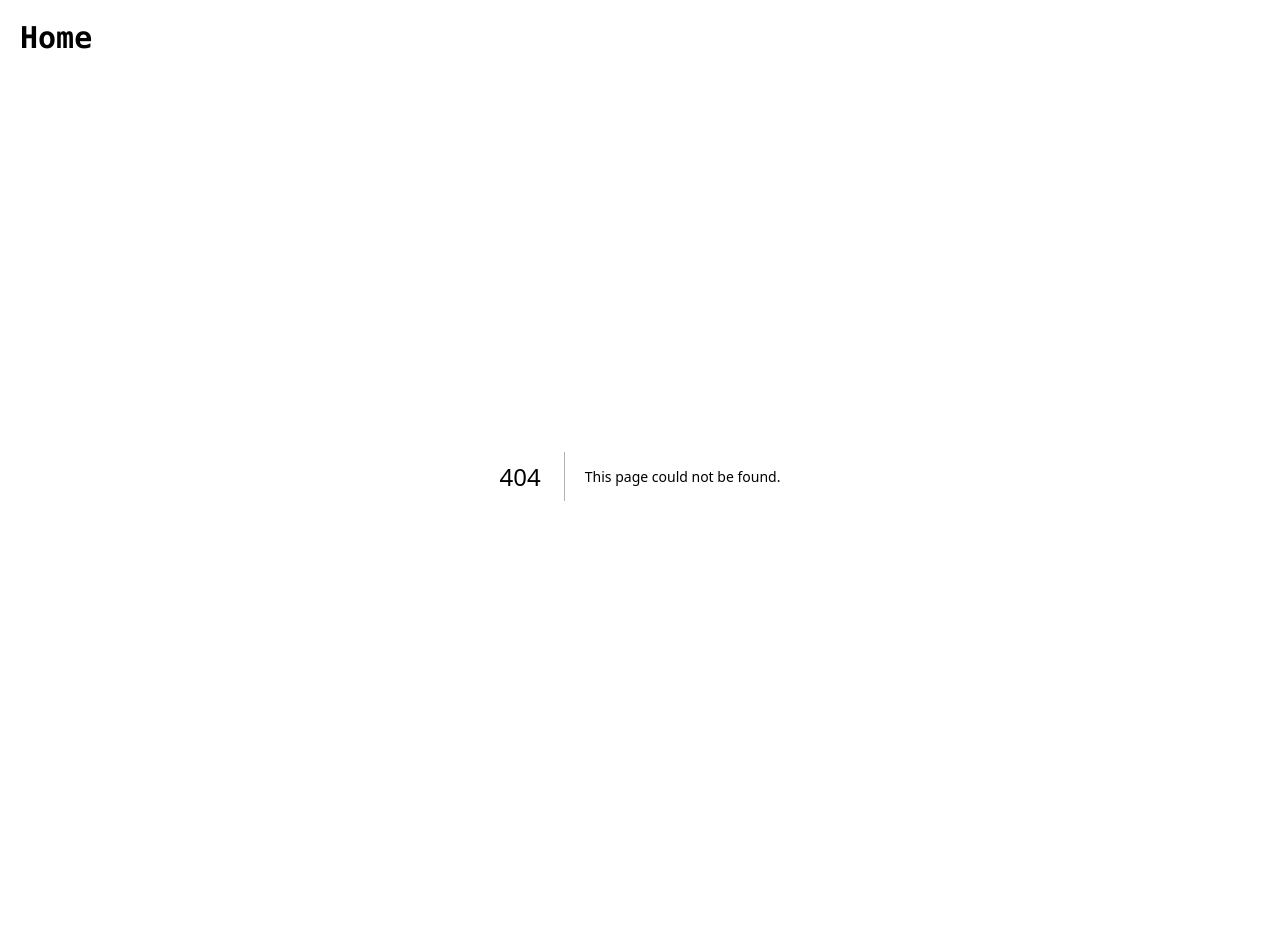
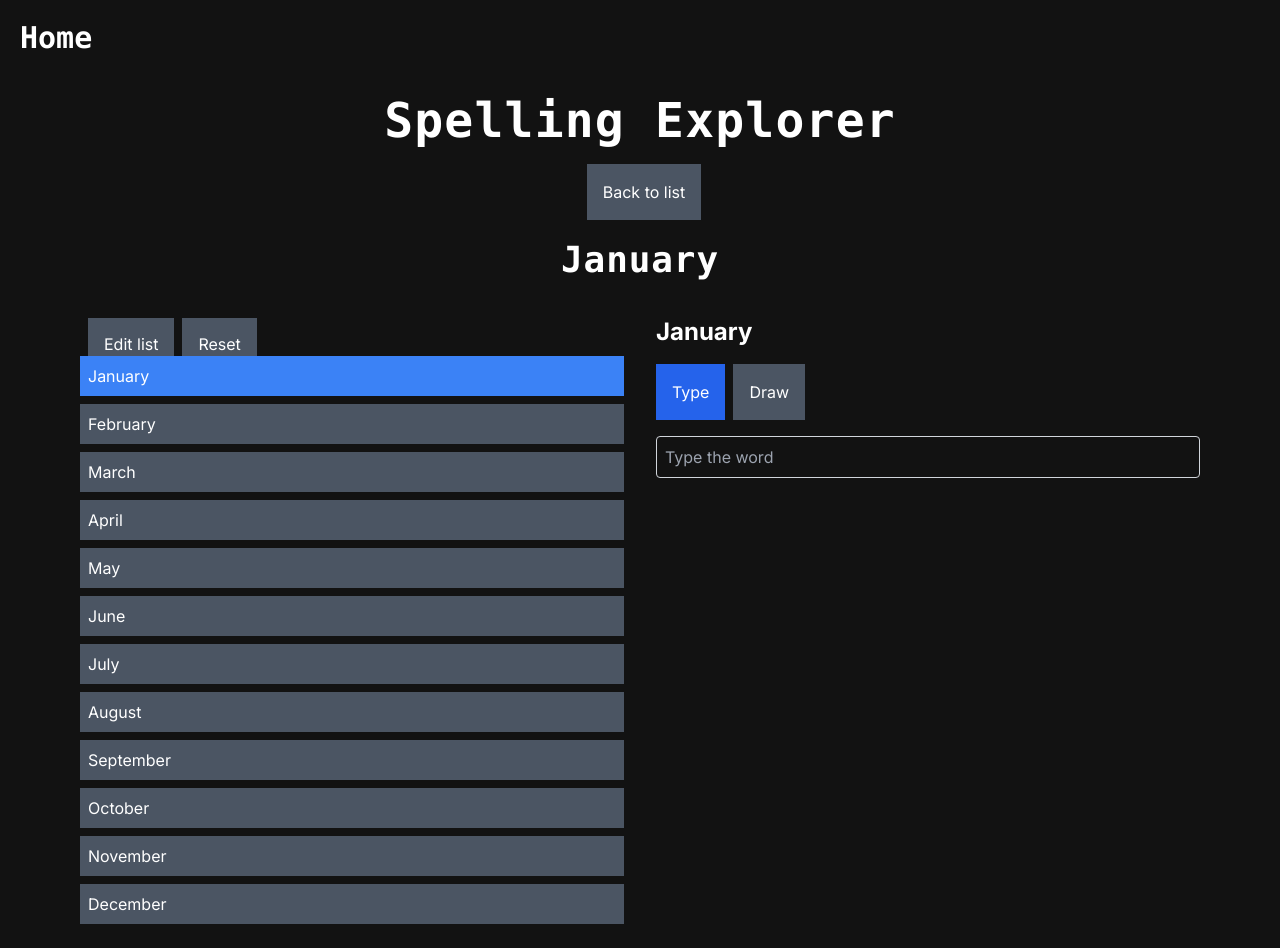
Before and after one commit to hadmacker/numbrella, a Next.js app: page /words/spelling/letsspell in a window 1280 px wide. Before the commit this address had no page. Before the commit the page ends 876 px from the top, so only its background shows below. Built offline with nearby package versions, Linux system fonts and the light colour scheme.

Commit message:
Spelling explorer Start

```diff
--- a/app/page.tsx
+++ b/app/page.tsx
@@ -36,6 +36,7 @@ export default function Home() {
             <li key="w1.1.2.2" className='mx-3 my-3 md:mx-:3 md:my-6'><a href="words/days"><span className="mx-2 p-4 text-2xl md:text-3xl font-black">Days of the Week</span></a></li>
             <li key="w1.1.2.3" className='mx-3 my-3 md:mx-:3 md:my-6'><a href="words/sight"><span className="mx-2 p-4 text-2xl md:text-3xl font-black">Sight Words</span></a></li>
             <li key="w1.1.2.4" className='mx-3 my-3 md:mx-:3 md:my-6'><a href="words/opposites"><span className="mx-2 p-4 text-2xl md:text-3xl font-black">Opposites</span></a></li>
+            <li key="w1.1.2.5" className='mx-3 my-3 md:mx-:3 md:my-6'><a href="words/spelling"><span className="mx-2 p-4 text-2xl md:text-3xl font-black">Spelling Explorer</span></a></li>
           </ul>
         </div>
         <div key="a1">
--- /dev/null
+++ b/app/words/spelling/letsspell/page.tsx
@@ -0,0 +1,114 @@
+'use client'
+
+import React, { useEffect, useState, useRef } from "react";
+import { PrettyChar } from '../../../prettyChar'
+
+const pretty = PrettyChar.allCharacters();
+
+const words = [
+  "January", "February", "March", "April", "May", "June",
+  "July", "August", "September", "October", "November", "December"
+];
+
+const LetsSpell = () => {
+  const [selectedWord, setSelectedWord] = useState<string | null>(null);
+  const [activeTab, setActiveTab] = useState<string>("type");
+  const [level, setLevel] = useState<string | null>(null);
+  const canvasRef = useRef<HTMLCanvasElement | null>(null);
+
+  useEffect(() => {
+    const params = new URLSearchParams(window.location.search);
+    const levelParam = params.get('level');
+    setSelectedWord(words[0]);
+    setLevel(levelParam);
+  }, []);
+
+  const handleSaveCanvas = () => {
+    if (canvasRef.current) {
+      const link = document.createElement('a');
+      link.download = `${selectedWord}.png`;
+      link.href = canvasRef.current.toDataURL();
+      link.click();
+    }
+  };
+
+  return (
+    <div className="flex flex-col items-center min-h-screen">
+      <h1 className="p-5 text-center tracking-wide font-mono text-4xl md:text-5xl font-black text-white">
+        Spelling Explorer
+      </h1>
+      <a href="/words/spelling"
+        className={`p-4 ml-2 bg-gray-600`}
+      >Back to list</a>
+      <h2 className="p-5 text-center tracking-wide font-mono text-3xl md:text-4xl font-black text-white">
+        {selectedWord}
+      </h2>
+      <div className="flex w-full max-w-6xl">
+        <div className="w-1/2 p-4">
+          <h3 className="text-2xl font-bold mb-4">{level}</h3>
+          <a href="/words/spelling"
+            className={`p-4 ml-2 bg-gray-600`}
+          >Edit list</a>
+          <a href="/words/spelling"
+            className={`p-4 ml-2 bg-gray-600`}
+          >Reset</a>
+          <ul>
+            {words.map((month) => (
+              <li key={month} className="mb-2">
+                <button
+                  className={`p-2 w-full text-left ${selectedWord === month ? 'bg-blue-500 text-white' : 'bg-gray-600'}`}
+                  onClick={() => setSelectedWord(month)}
+                >
+                  {month}
+                </button>
+              </li>
+            ))}
+          </ul>
+        </div>
+        <div className="w-1/2 p-4">
+          <h3 className="text-2xl font-bold mb-4">{selectedWord}</h3>
+          <div className="mb-4">
+            <button
+              className={`p-4 ${activeTab === 'type' ? 'bg-blue-600 text-white' : 'bg-gray-600'}`}
+              onClick={() => setActiveTab('type')}
+            >
+              Type
+            </button>
+            <button
+              className={`p-4 ml-2 ${activeTab === 'draw' ? 'bg-blue-500 text-white' : 'bg-gray-600'}`}
+              onClick={() => setActiveTab('draw')}
+            >
+              Draw
+            </button>
+          </div>
+          {activeTab === 'type' && (
+            <div>
+              <input
+                type="text"
+                className="p-2 border border-gray-300 rounded w-full"
+                placeholder="Type the word"
+                autoComplete="off"
+              />
+            </div>
+          )}
+          {activeTab === 'draw' && (
+            <div>
+              <canvas
+                ref={canvasRef}
+                className="border border-gray-300 rounded w-full h-64"
+              ></canvas>
+              <button
+                className="mt-2 p-2 bg-blue-500 text-white rounded"
+                onClick={handleSaveCanvas}
+              >
+                Save
+              </button>
+            </div>
+          )}
+        </div>
+      </div>
+    </div>
+  );
+};
+
+export default LetsSpell;
--- /dev/null
+++ b/app/words/spelling/page.tsx
@@ -0,0 +1,35 @@
+'use client'
+
+import React, { useEffect, useState } from "react";
+import { PrettyChar } from '../../prettyChar'
+import { useRouter } from "next/router";
+
+const pretty = PrettyChar.allCharacters();
+
+
+const Page = () => {
+  return (
+    <>
+    <div className="flex flex-col items-center min-h-screen">
+      <h1 className="p-5 text-center tracking-wide font-mono text-4xl md:text-5xl font-black text-white">
+        Spelling Explorer
+      </h1>
+      <h2 className="p-5 text-center tracking-wide font-mono text-3xl md:text-4xl font-black text-white">
+        Select Spelling Words
+      </h2>
+      <div className="grid grid-cols-2 gap-4">
+        <a href="/words/spelling/letsspell?level=Level 1" className="flex items-center justify-center p-4 bg-gray-200 rounded shadow text-black">Level 1</a>
+        <a href="/words/spelling/letsspell?level=Level 2" className="flex items-center justify-center p-4 bg-gray-200 rounded shadow text-black">Level 2</a>
+        <a href="/words/spelling/letsspell?level=Level 3" className="flex items-center justify-center p-4 bg-gray-200 rounded shadow text-black">Level 3</a>
+        <a href="/words/spelling/letsspell?level=Level 4" className="flex items-center justify-center p-4 bg-gray-200 rounded shadow text-black">Level 4</a>
+        <a href="/words/spelling/letsspell?level=Level 5" className="flex items-center justify-center p-4 bg-gray-200 rounded shadow text-black">Level 5</a>
+        <a href="/words/spelling/letsspell?level=Level 6" className="flex items-center justify-center p-4 bg-gray-200 rounded shadow text-black">Level 6</a>
+        <a href="/words/spelling/letsspell?level=Your Words 1" className="flex items-center justify-center p-4 bg-gray-200 rounded shadow text-black">Your Words 1</a>
+        <a href="/words/spelling/letsspell?level=Your Words 2" className="flex items-center justify-center p-4 bg-gray-200 rounded shadow text-black">Your Words 2</a>
+      </div>
+    </div>
+    </>
+  );
+};
+
+export default Page;
```
